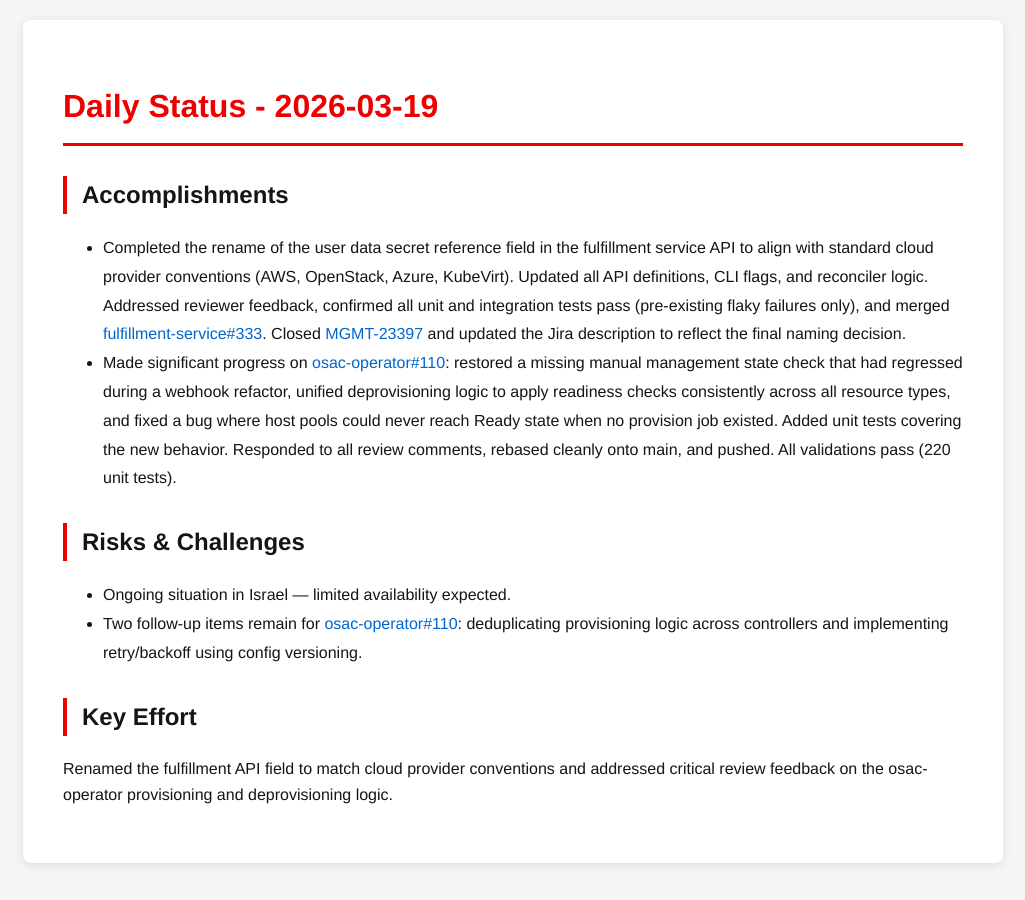
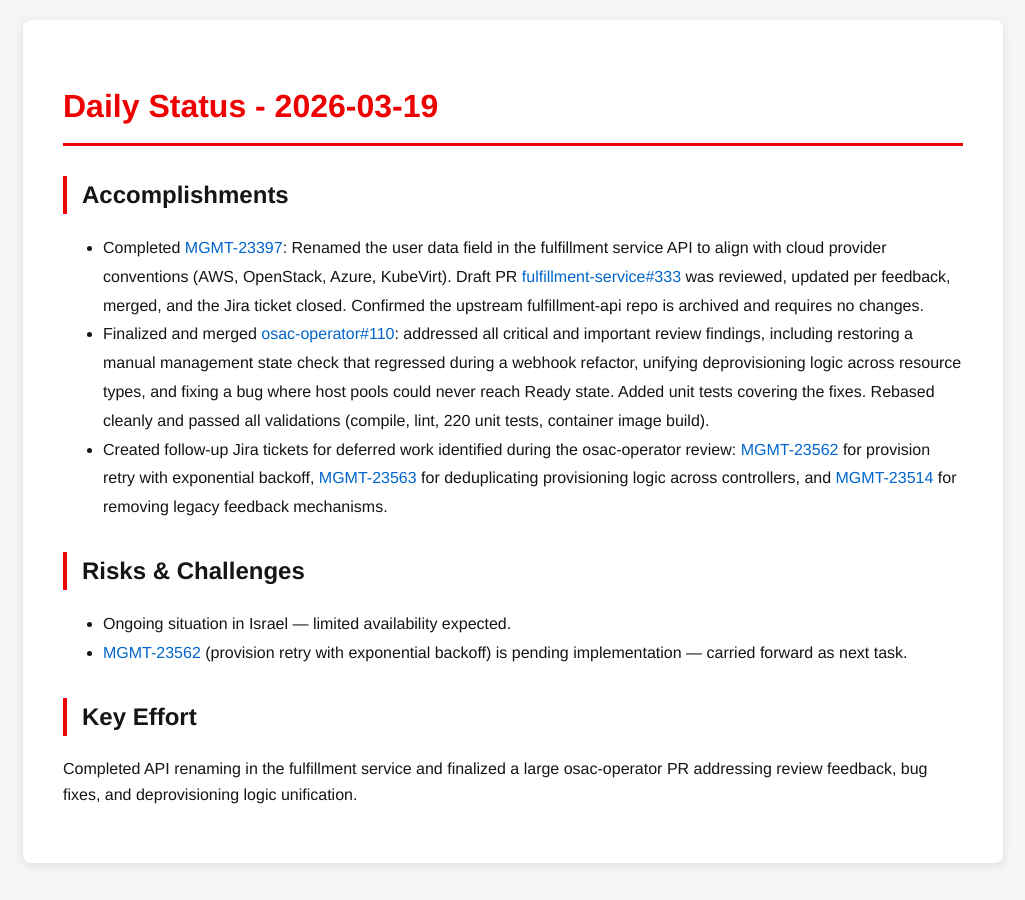
Before and after one commit to tzvatot/daily-status, a Jekyll site: the page built from 2026-03-19.md, in a window 1280 px wide. Shown: the whole page, without its empty margins (127-1152 px from the left). Built offline with Jekyll 4.4.1, drawn with Linux system fonts in a browser that asks for light colours.

Commit message:
Daily status update - 2026-03-19

```diff
--- a/2026-03-19.md
+++ b/2026-03-19.md
@@ -7,12 +7,13 @@ date: 2026-03-19
 # Daily Status - 2026-03-19
 
 ## Accomplishments
-- Completed the rename of the user data secret reference field in the fulfillment service API to align with standard cloud provider conventions (AWS, OpenStack, Azure, KubeVirt). Updated all API definitions, CLI flags, and reconciler logic. Addressed reviewer feedback, confirmed all unit and integration tests pass (pre-existing flaky failures only), and merged [fulfillment-service#333](https://github.com/osac-project/fulfillment-service/pull/333). Closed [MGMT-23397](https://issues.redhat.com/browse/MGMT-23397) and updated the Jira description to reflect the final naming decision.
-- Made significant progress on [osac-operator#110](https://github.com/osac-project/osac-operator/pull/110): restored a missing manual management state check that had regressed during a webhook refactor, unified deprovisioning logic to apply readiness checks consistently across all resource types, and fixed a bug where host pools could never reach Ready state when no provision job existed. Added unit tests covering the new behavior. Responded to all review comments, rebased cleanly onto main, and pushed. All validations pass (220 unit tests).
+- Completed [MGMT-23397](https://issues.redhat.com/browse/MGMT-23397): Renamed the user data field in the fulfillment service API to align with cloud provider conventions (AWS, OpenStack, Azure, KubeVirt). Draft PR [fulfillment-service#333](https://github.com/osac-project/fulfillment-service/pull/333) was reviewed, updated per feedback, merged, and the Jira ticket closed. Confirmed the upstream fulfillment-api repo is archived and requires no changes.
+- Finalized and merged [osac-operator#110](https://github.com/osac-project/osac-operator/pull/110): addressed all critical and important review findings, including restoring a manual management state check that regressed during a webhook refactor, unifying deprovisioning logic across resource types, and fixing a bug where host pools could never reach Ready state. Added unit tests covering the fixes. Rebased cleanly and passed all validations (compile, lint, 220 unit tests, container image build).
+- Created follow-up Jira tickets for deferred work identified during the osac-operator review: [MGMT-23562](https://issues.redhat.com/browse/MGMT-23562) for provision retry with exponential backoff, [MGMT-23563](https://issues.redhat.com/browse/MGMT-23563) for deduplicating provisioning logic across controllers, and [MGMT-23514](https://issues.redhat.com/browse/MGMT-23514) for removing legacy feedback mechanisms.
 
 ## Risks & Challenges
 - Ongoing situation in Israel — limited availability expected.
-- Two follow-up items remain for [osac-operator#110](https://github.com/osac-project/osac-operator/pull/110): deduplicating provisioning logic across controllers and implementing retry/backoff using config versioning.
+- [MGMT-23562](https://issues.redhat.com/browse/MGMT-23562) (provision retry with exponential backoff) is pending implementation — carried forward as next task.
 
 ## Key Effort
-Renamed the fulfillment API field to match cloud provider conventions and addressed critical review feedback on the osac-operator provisioning and deprovisioning logic.
+Completed API renaming in the fulfillment service and finalized a large osac-operator PR addressing review feedback, bug fixes, and deprovisioning logic unification.
```
